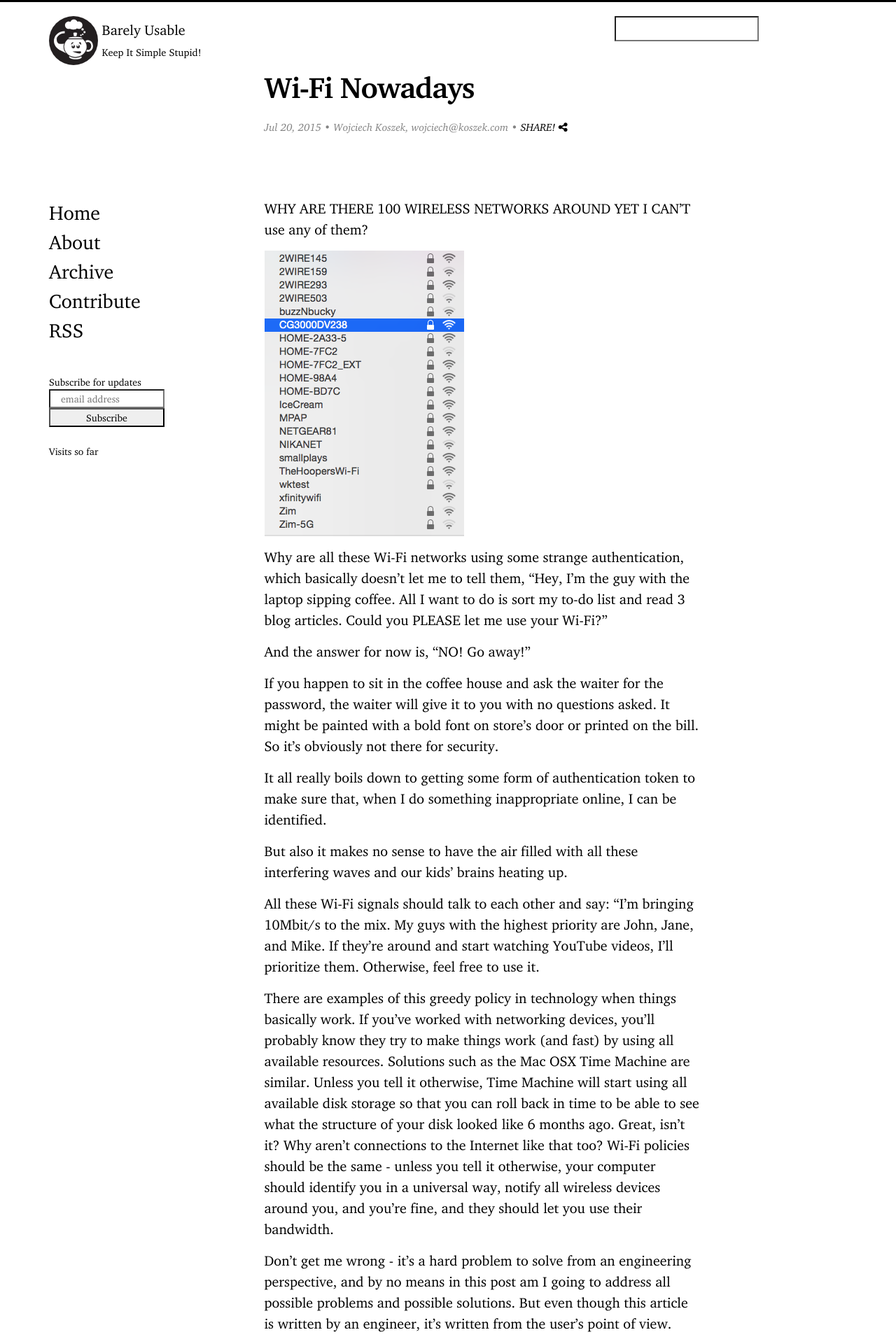
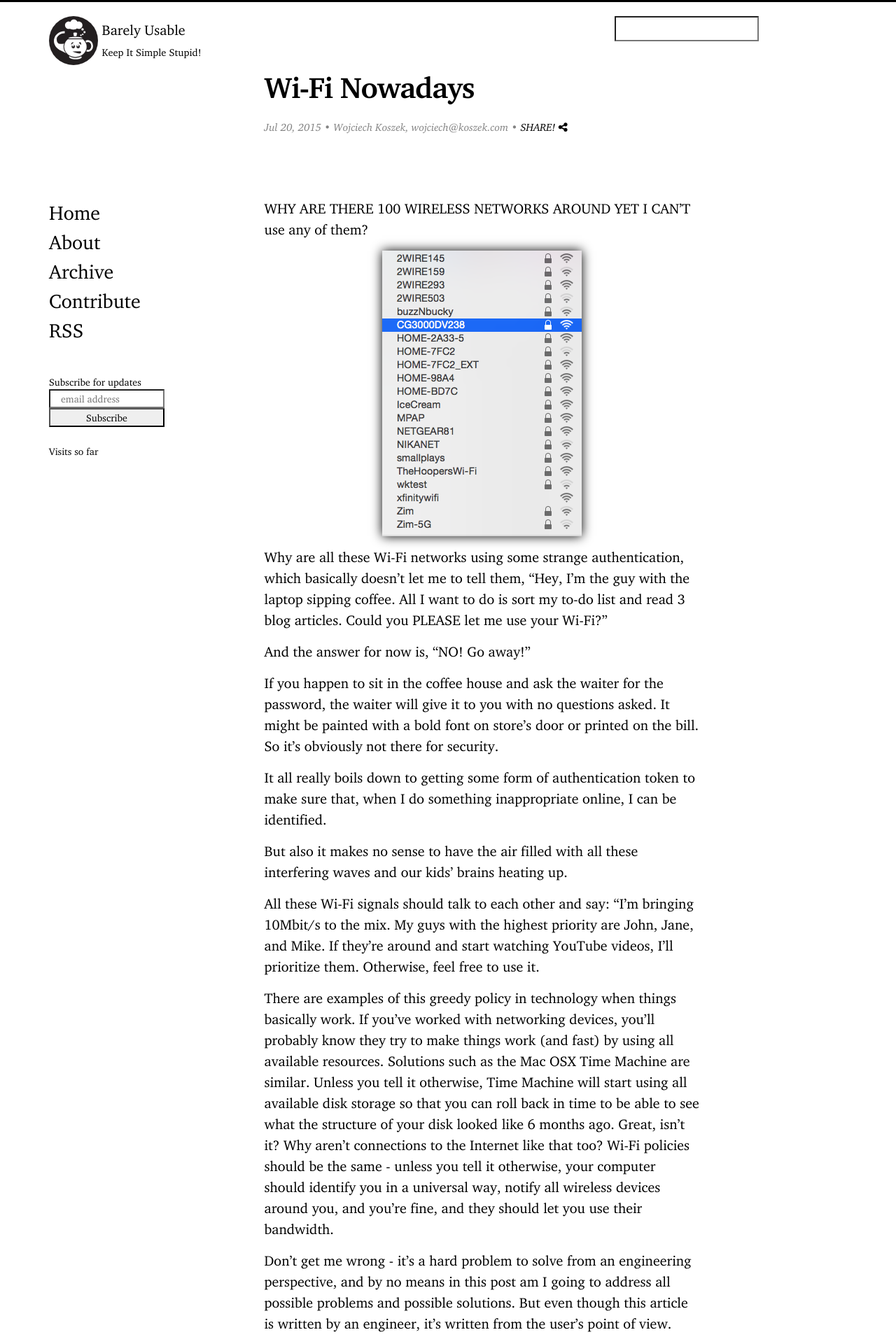
Before and after one commit to wkoszek/barelyusable, a Jekyll site: the page built from index.html, in a window 1280 px wide. Shown: the top 1920 px of the page at 70% size. Built offline with Jekyll 4.4.1, drawn with Linux system fonts in a browser that asks for light colours; nearby versions of some CDN libraries; comment, search, counter and statistics services are not loaded.

Commit message:
Bring image centering and glow around the images.

```diff
--- a/_sass/_layout.scss
+++ b/_sass/_layout.scss
@@ -247,6 +247,12 @@
             font-size: 18px;
         }
     }
+    img {
+	display: block;
+	margin-left: auto;
+	margin-right: auto;
+	box-shadow: 0px 0px 15px #000000;
+    }
 
 }
 div.menu {
```
